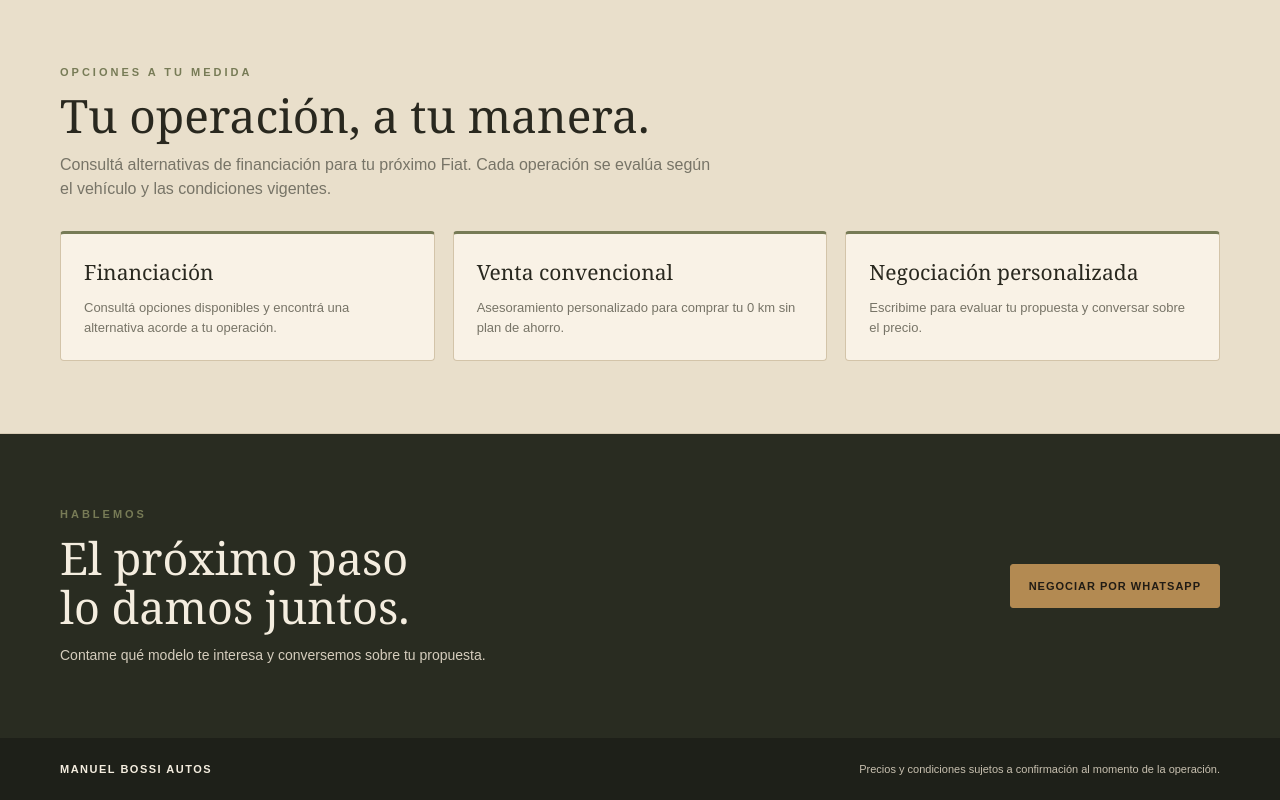
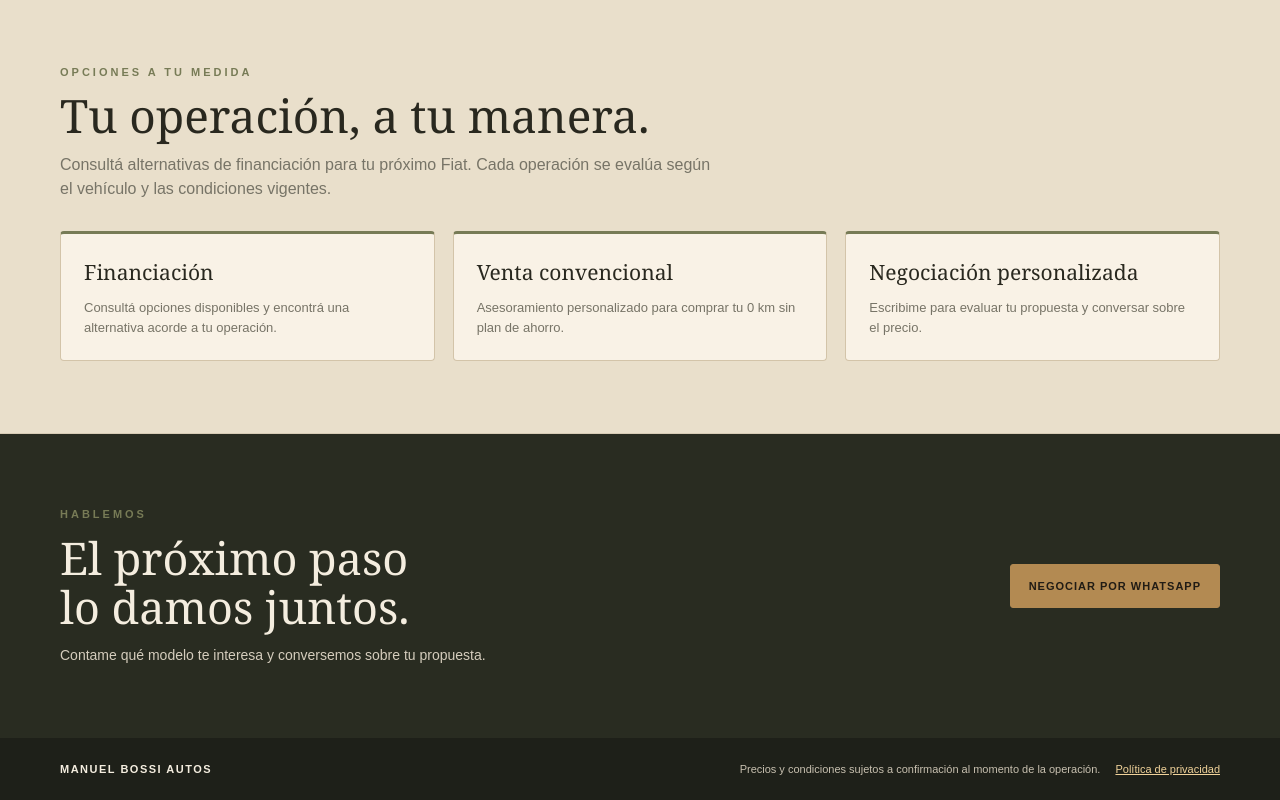
Before and after one commit to Manuel-autogenerali/autos-manuel, a plain HTML site: page index.html in a window 1280 px wide. Shown: the part 1418-2218 px from the top of the page. Drawn offline with Linux system fonts and the light colour scheme.

Commit message:
Enlazar política de privacidad desde el catálogo

```diff
--- a/index.html
+++ b/index.html
@@ -857,6 +857,7 @@
       <span class="footer-brand">MANUEL BOSSI AUTOS</span>
       <span>
         Precios y condiciones sujetos a confirmación al momento de la operación.
+        <a href="privacidad.html" style="color:#f0d29a; margin-left:12px; text-decoration:underline;">Política de privacidad</a>
       </span>
     </div>
   </footer>
```
